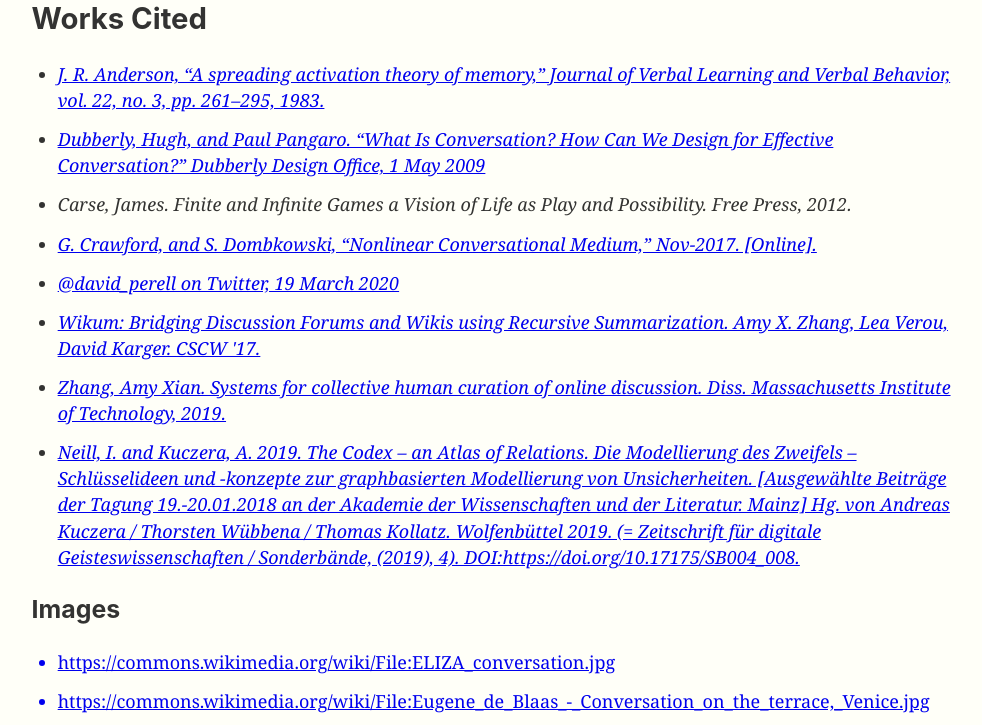
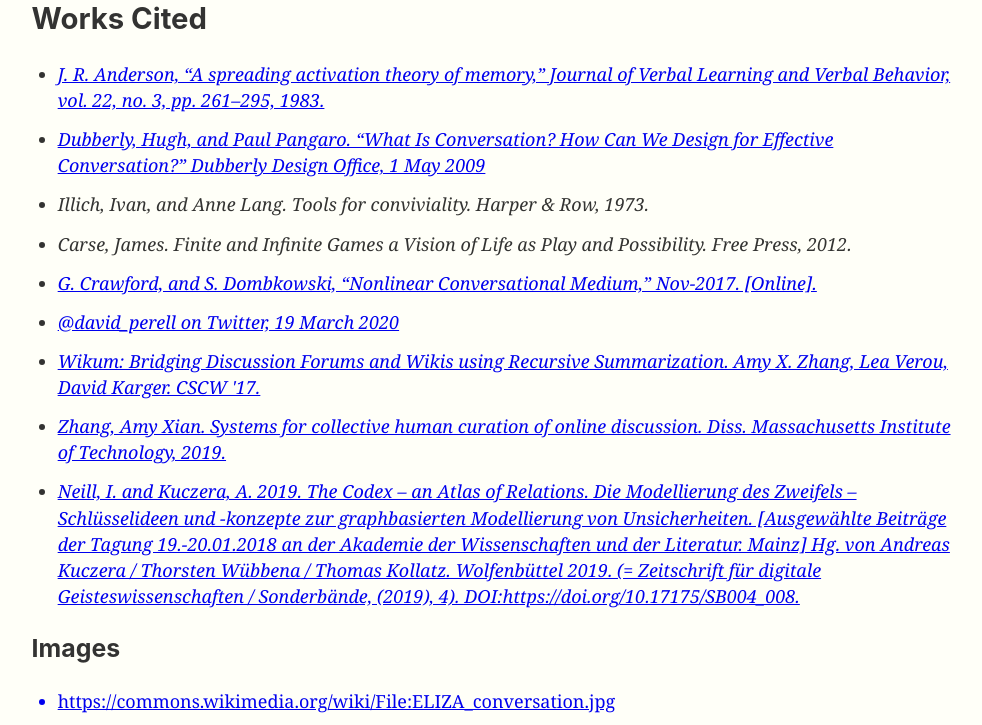
Before and after one commit to maxkrieger/glue-comic, a Gatsby site: page /citations in a window 1280 px wide. Shown: the part 68-793 px from the top of the page, without its empty margins (148-1130 px from the left). Built offline with nearby package versions, Linux system fonts and the light colour scheme; Gatsby itself is replaced by a stand-in of ours.

Commit message:
update pg1 with illich

```diff
--- a/src/pages/citations.js
+++ b/src/pages/citations.js
@@ -50,6 +50,9 @@ const CitationsPage = () => (
       <Citation link="http://www.dubberly.com/articles/what-is-conversation.html">
         Dubberly, Hugh, and Paul Pangaro. “What Is Conversation? How Can We
         Design for Effective Conversation?” Dubberly Design Office, 1 May 2009
+      </Citation>
+      <Citation>
+        Illich, Ivan, and Anne Lang. Tools for conviviality. Harper & Row, 1973.
       </Citation>
       <Citation>
         Carse, James. Finite and Infinite Games a Vision of Life as Play and
```
